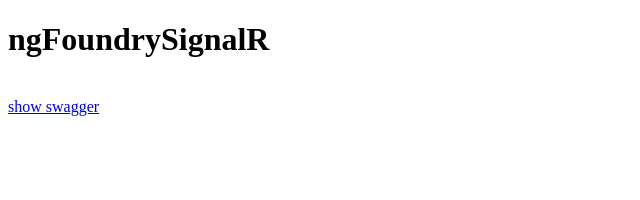
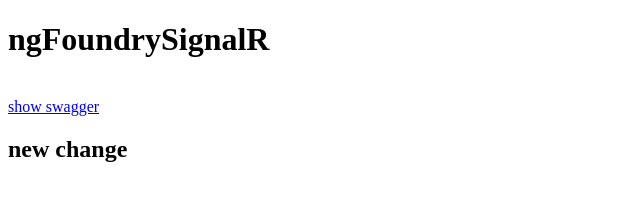
Before and after one commit to SteveStrong/ngFoundrySignal, a plain HTML site: page ngFoundrySignal/wwwroot/index.html in a window 1280 px wide. Shown: the whole page, without its empty margins (0-640 px from the left). Drawn offline with Linux system fonts and the light colour scheme.

Commit message:
change things

```diff
--- a/ngFoundrySignal/wwwroot/index.html
+++ b/ngFoundrySignal/wwwroot/index.html
@@ -8,5 +8,7 @@
     <h1>ngFoundrySignalR</h1>
     <br/>
     <a href="/swagger/index.html">show swagger</a>
+    <br/>
+    <h2>new change</h2>
 </body>
 </html>
```
